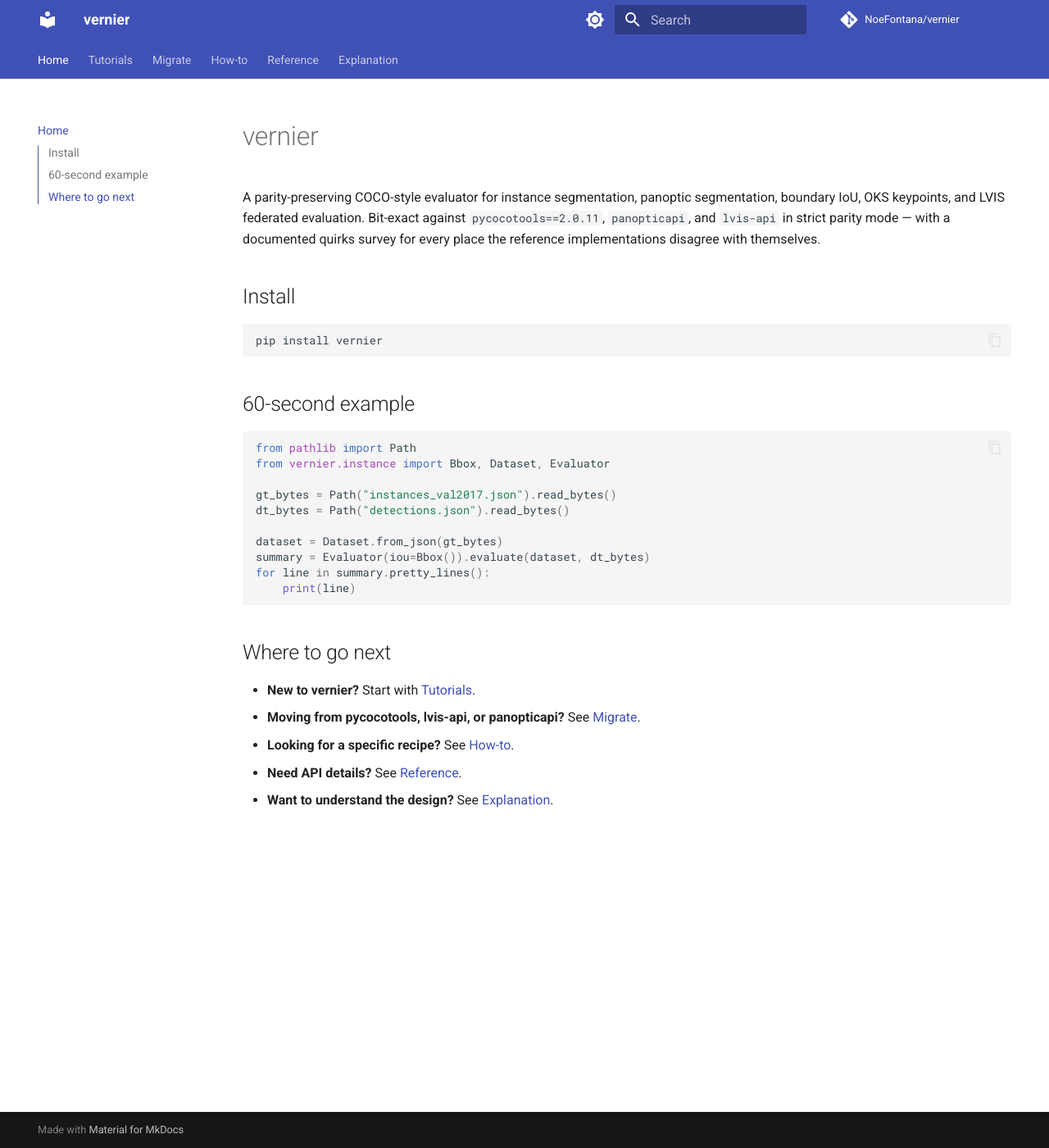
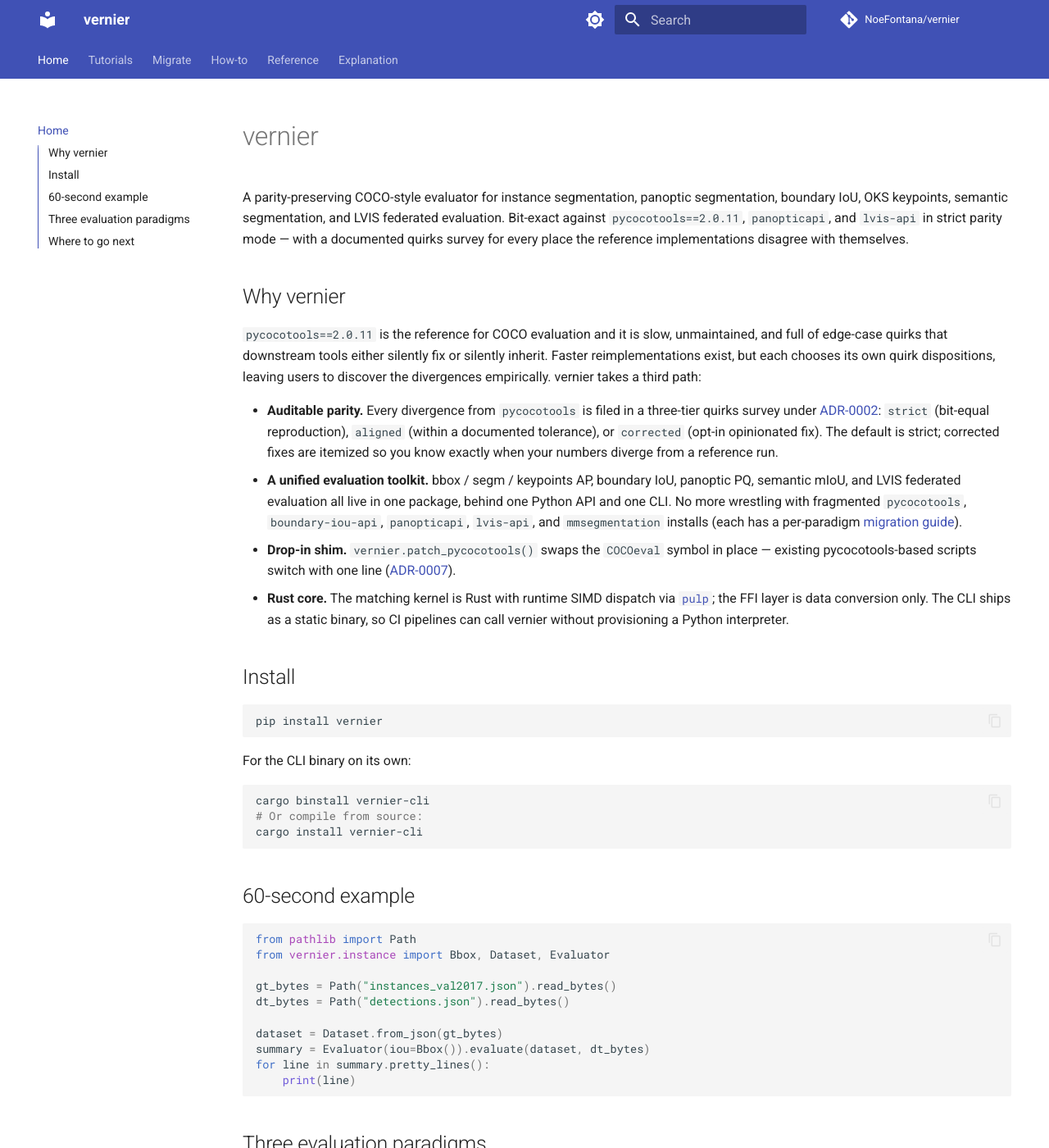
Before and after one commit to NoeFontana/vernier, an MkDocs documentation site: the page built from docs/index.md, in a window 1280 px wide and 1400 px high. Shown: the whole window at 82% size. Built offline with MkDocs 1.6.1 and Material for MkDocs 9.7.7, drawn with Linux system fonts in a browser that asks for light colours; comment, search, counter and statistics services are not loaded; some of the changed text lies outside the part shown.

Commit message:
ci(docs): deploy mkdocs site to gh-pages via mike; polish docs/index.md
The mkdocs site was configured but never published — `mike` was wired
in `mkdocs.yml` and `site_url` declared, but no workflow pushed to
gh-pages.

This commit appends a `deploy` job to docs.yml that runs after build
+ spell jobs. On push to main it deploys the `main` version and the
`latest` alias; on tag push it deploys `X.Y` (minor segment of the
tag) and updates the `stable` alias. During the 0.0.x line each patch
moves `stable`; once the project cuts 0.1.0+, the conditional changes
so only minor releases update `stable`.

Also extends the trigger so tag pushes fire docs.yml (was branches:
[main] only with a path filter), and polishes `docs/index.md` to lift
the "Why vernier" framing from the repo README so the docs landing
page makes the value prop directly.

One-time setup after first deploy: enable Pages source = gh-pages
branch in repo Settings, then `mike set-default --push stable` to
redirect /vernier/ → /vernier/stable/. Documented in the runbook.

````diff
--- a/docs/index.md
+++ b/docs/index.md
@@ -1,15 +1,52 @@
 # vernier
 
 A parity-preserving COCO-style evaluator for instance segmentation, panoptic
-segmentation, boundary IoU, OKS keypoints, and LVIS federated evaluation.
-Bit-exact against `pycocotools==2.0.11`, `panopticapi`, and `lvis-api` in
-strict parity mode — with a documented quirks survey for every place the
-reference implementations disagree with themselves.
+segmentation, boundary IoU, OKS keypoints, semantic segmentation, and LVIS
+federated evaluation. Bit-exact against `pycocotools==2.0.11`, `panopticapi`,
+and `lvis-api` in strict parity mode — with a documented quirks survey for
+every place the reference implementations disagree with themselves.
+
+## Why vernier
+
+`pycocotools==2.0.11` is the reference for COCO evaluation and it is slow,
+unmaintained, and full of edge-case quirks that downstream tools either
+silently fix or silently inherit. Faster reimplementations exist, but each
+chooses its own quirk dispositions, leaving users to discover the divergences
+empirically. vernier takes a third path:
+
+- **Auditable parity.** Every divergence from `pycocotools` is filed in a
+  three-tier quirks survey under
+  [ADR-0002](https://github.com/NoeFontana/vernier/blob/main/docs/adr/0002-three-tier-parity-model.md):
+  `strict` (bit-equal reproduction), `aligned` (within a documented
+  tolerance), or `corrected` (opt-in opinionated fix). The default is
+  strict; corrected fixes are itemized so you know exactly when your numbers
+  diverge from a reference run.
+- **A unified evaluation toolkit.** bbox / segm / keypoints AP, boundary IoU,
+  panoptic PQ, semantic mIoU, and LVIS federated evaluation all live in one
+  package, behind one Python API and one CLI. No more wrestling with
+  fragmented `pycocotools`, `boundary-iou-api`, `panopticapi`, `lvis-api`,
+  and `mmsegmentation` installs (each has a per-paradigm
+  [migration guide](migrate/README.md)).
+- **Drop-in shim.** `vernier.patch_pycocotools()` swaps the `COCOeval` symbol
+  in place — existing pycocotools-based scripts switch with one line
+  ([ADR-0007](https://github.com/NoeFontana/vernier/blob/main/docs/adr/0007-patch-pycocotools-policy.md)).
+- **Rust core.** The matching kernel is Rust with runtime SIMD dispatch via
+  [`pulp`](https://github.com/sarah-quinones/pulp); the FFI layer is data
+  conversion only. The CLI ships as a static binary, so CI pipelines can call
+  vernier without provisioning a Python interpreter.
 
 ## Install
 
 ```sh
 pip install vernier
+```
+
+For the CLI binary on its own:
+
+```sh
+cargo binstall vernier-cli
+# Or compile from source:
+cargo install vernier-cli
 ```
 
 ## 60-second example
@@ -27,10 +64,35 @@
     print(line)
 ```
 
+## Three evaluation paradigms
+
+vernier ships three sibling submodules — pick the one whose **input shape**
+matches your model's output:
+
+```python
+import vernier
+
+# Detections (bbox / segm / boundary / keypoints) with scores → AP fold
+vernier.instance.Evaluator()
+
+# RGB-encoded panoptic PNGs + segments_info JSON → PQ
+vernier.panoptic.Evaluator()
+
+# Single-channel class-id label maps → mIoU / FWIoU / pAcc / mAcc
+vernier.semantic.Evaluator()
+```
+
+The submodules are mutually exclusive (different data models, different
+matching rules, different parity oracles). See
+[Three paradigms](explanation/three-paradigms.md) for when to use which.
+
 ## Where to go next
 
 - **New to vernier?** Start with [Tutorials](tutorials/README.md).
-- **Moving from pycocotools, lvis-api, or panopticapi?** See [Migrate](migrate/README.md).
+- **Migrating from pycocotools, faster-coco-eval, panopticapi, lvis-api, or mmsegmentation?**
+  See [Migrate](migrate/README.md).
 - **Looking for a specific recipe?** See [How-to](how-to/README.md).
 - **Need API details?** See [Reference](reference/README.md).
-- **Want to understand the design?** See [Explanation](explanation/README.md).
+- **Want to understand the design?** See [Explanation](explanation/README.md)
+  or browse the
+  [ADRs](https://github.com/NoeFontana/vernier/tree/main/docs/adr).
````
Also changed, not shown: 1 other file.
